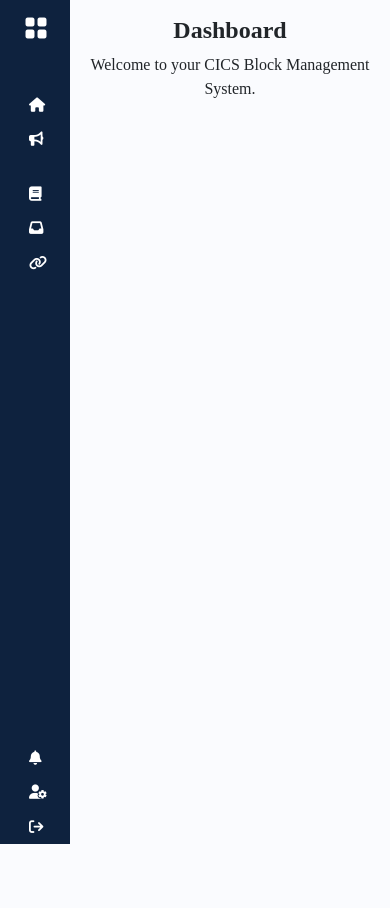
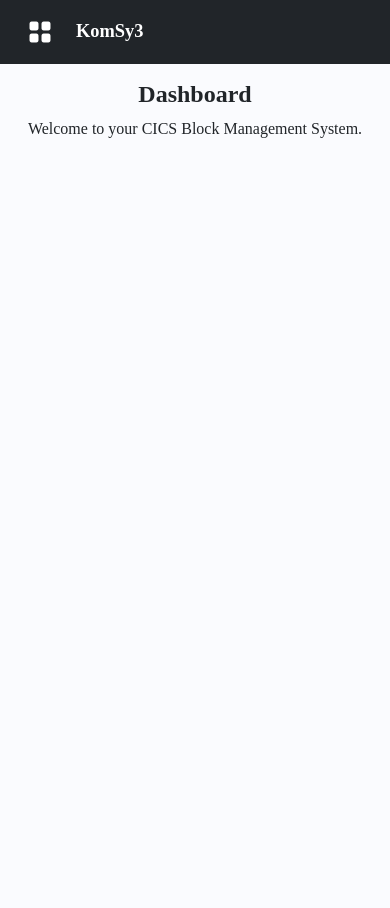
Before and after one commit to notvyn/BlockHub_Web, a Flask app: page / in a window 390 px wide. Before the commit the page ends 844 px from the top, so only its background shows below. Run offline with Flask 3, Linux system fonts and the light colour scheme; some libraries are stand-ins or nearby versions; some web fonts are replaced.

Commit message:
Included Mobile Navbar

```diff
--- a/app/static/css/navbar.css
+++ b/app/static/css/navbar.css
@@ -1,5 +1,3 @@
-/* @import url('https://fonts.googleapis.com/css2?family=Poppins:wght@400;600&display=swap'); */
-
 :root {
     --darkPurpleColor: #22022c;
     --purpleColor: #573280;
@@ -34,7 +32,6 @@ h1 {
 }
 
 body {
-    /* font-family: 'Poppins', sans-serif; */
     font-family: var(--ABeeZeeFont);
 }
 
@@ -65,16 +62,23 @@ body {
     min-width: 260px;
 }
 
-#toggle-btn {
+#toggle-btn, #mobile-toggle {
     background-color: transparent;
     cursor: pointer;
     border: 0;
     padding: 1rem 1.5rem;
+    font-size: 1.5rem;
+    color: #fff;
 }
 
-#toggle-btn {
-    font-size: 1.5rem;
-    color: #fff;
+#toggle-btn:hover, #mobile-toggle:hover {
+    transform: scale(1.1);
+    transition: all 0.3s ease-out;
+}
+
+#toggle-btn:active, #mobile-toggle:active {
+    transform: scale(0.9);
+    transition: all 0.1s ease-out;
 }
 
 .sidebar-logo {
@@ -160,3 +164,27 @@ a.sidebar-link:hover {
     transform: rotate(45deg);
     transition: all .2s ease-out;
 }
+
+/* --- MOBILE RESPONSIVE OVERRIDES --- */
+@media (max-width: 768px) {
+    #sidebar {
+        /* Detach it from the layout and make it float over the content */
+        position: fixed;
+        top: 0;
+        left: -260px; /* Hide it entirely off the left side of the screen */
+        height: 100vh;
+        z-index: 1050; /* Ensure it floats above absolutely everything */
+        width: 260px; /* When open, it should be full size, not 70px */
+    }
+
+    /* When the Javascript adds the 'expand' class, slide it into view */
+    #sidebar.expand {
+        left: 0;
+    }
+
+    /* Ensure the text is always visible on mobile when opened */
+    #sidebar .sidebar-logo,
+    #sidebar a.sidebar-link span {
+        display: inline;
+    }
+}
--- a/app/static/js/script.js
+++ b/app/static/js/script.js
@@ -1,5 +1,12 @@
-const hamburger = document.querySelector("#toggle-btn");
+// Grab the sidebar
+const sidebar = document.querySelector("#sidebar");
 
-hamburger.addEventListener("click", function () {
-  document.querySelector("#sidebar").classList.toggle("expand");
+// Grab both possible toggle buttons (desktop and mobile)
+const toggles = document.querySelectorAll("#toggle-btn, #mobile-toggle");
+
+// Add the click event to any button that exists
+toggles.forEach(btn => {
+    btn?.addEventListener("click", function () {
+        sidebar.classList.toggle("expand");
+    });
 });
--- a/app/templates/base.html
+++ b/app/templates/base.html
@@ -27,10 +27,25 @@
 </head>
 <body>
     <div class="wrapper">
+        <!-- The Sidebar -->
         {% include 'navbar.html' %}
-        {% block content %}
 
-        {% endblock %}
+        <!-- The Main Content Area -->
+        <div class="main w-100">
+
+            <!-- Mobile-Only Header -->
+            <div class="d-md-none p-1 d-flex bg-dark align-items-center">
+                <button id="mobile-toggle" type="button">
+                    <i class="bi bi-grid-fill"></i>
+                </button>
+                <div class="sidebar-logo">
+                    <a href="#">KomSy3</a>
+                </div>
+            </div>
+
+            <!-- Dashboard Content Injected Here -->
+            {% block content %}{% endblock %}
+        </div>
     </div>
 
     <!-- Bootstrap JS-->
--- a/app/templates/navbar.html
+++ b/app/templates/navbar.html
@@ -34,7 +34,7 @@
         </li>
         <li class="sidebar-item">
             <a href="#" class="sidebar-link">
-                <i class="fa-solid fa-inbox"></i>
+                <i class="fa-solid fa-chalkboard-user"></i>
                 <span>Class Summaries</span>
             </a>
         </li>
```
